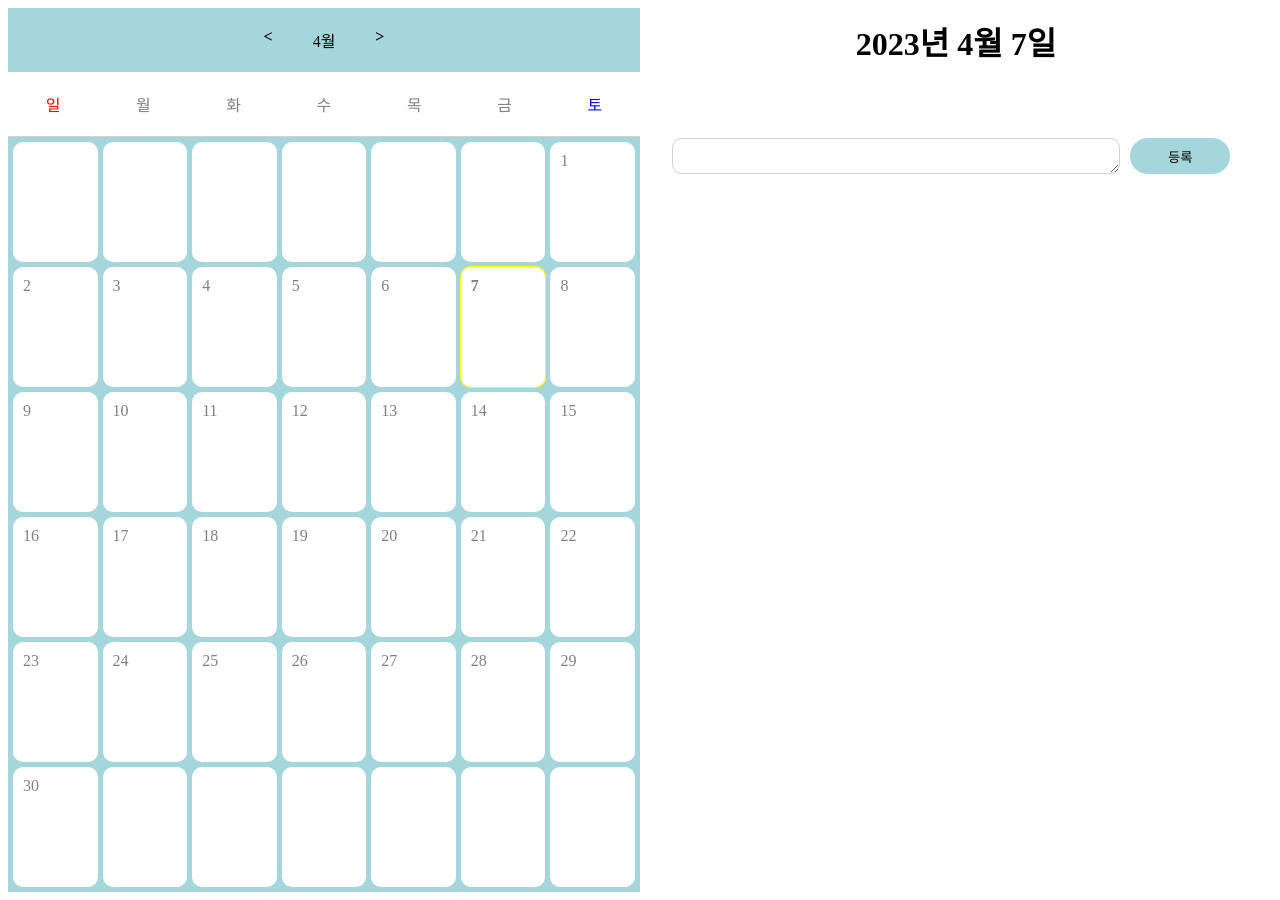
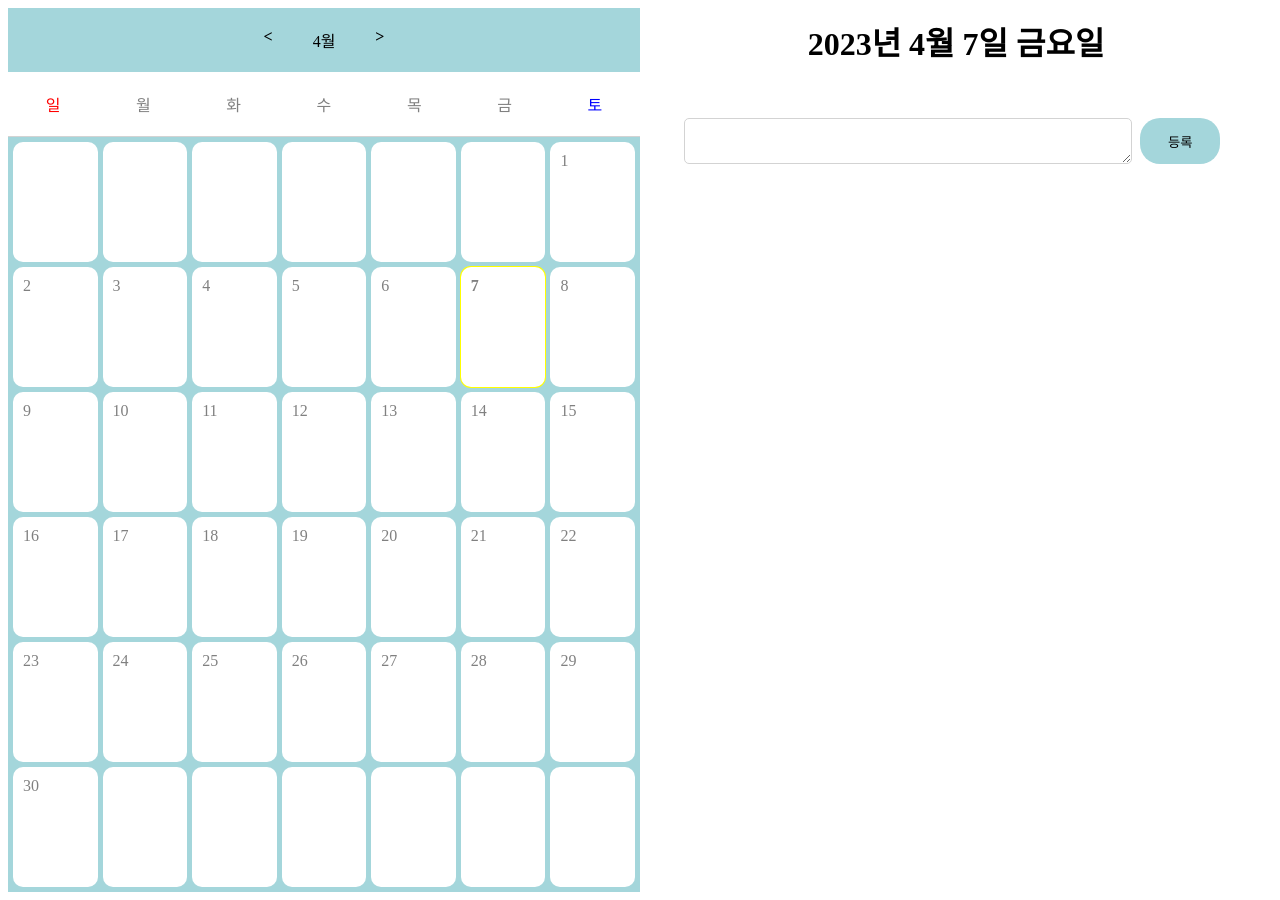
Before and after one commit to injubi/MyBusinessLog, a React (Create React App) app: page / in a window 1280 px wide. Built offline with nearby package versions, Linux system fonts and the light colour scheme; a web font is replaced by a local one.

Commit message:
이번주 기록 모아보기

```diff
--- a/public/index.html
+++ b/public/index.html
@@ -24,7 +24,7 @@
       work correctly both with client-side routing and a non-root public URL.
       Learn how to configure a non-root public URL by running `npm run build`.
     -->
-    <title>React App</title>
+    <title>my business log</title>
   </head>
   <body>
     <noscript>You need to enable JavaScript to run this app.</noscript>
--- a/src/components/Contents.tsx
+++ b/src/components/Contents.tsx
@@ -10,10 +10,11 @@ const Container = styled.div`
 `;
 
 const Item = styled.div`
-  width: 100%;
+  width: 80%;
   display: flex;
   justify-content: center;
-  padding-top: 20px;
+  padding: 20px 0 10px;
+  border-bottom: 1px solid lightgray;
 `;
 
 const Contents = () => {
--- a/src/components/Day.tsx
+++ b/src/components/Day.tsx
@@ -33,7 +33,6 @@ const Day = ({ day, isToday, dateObject }: DayProps) => {
   useEffect(() => {
     data.forEach((d) => {
       if (checkSameDate(d.date, dateObject)) {
-        console.log("here");
         setHasContents(true);
       }
     });
--- a/src/components/Header.tsx
+++ b/src/components/Header.tsx
@@ -27,7 +27,6 @@ const DayContainer = styled.div`
   justify-content: space-around;
   background-color: white;
   border-bottom: 1px solid lightgray;
-  /* padding: 10px 0; */
 `;
 
 const Day = styled.div<{ day: String }>`
@@ -38,8 +37,7 @@ const Day = styled.div<{ day: String }>`
 const Header = () => {
   const { targetDay, handleTargetDay } = useDay();
   const days = ["일", "월", "화", "수", "목", "금", "토"];
-  const preMonth = () => {};
-  const nextMonth = () => {};
+
   return (
     <Container>
       <MonthContainer>
--- a/src/components/Input.tsx
+++ b/src/components/Input.tsx
@@ -11,17 +11,17 @@ const Container = styled.div`
 `;
 const TextArea = styled.textarea`
   width: 70%;
-  height: 30px;
+  height: 40px;
   border: 1px solid lightgray;
-  border-radius: 10px;
+  border-radius: 5px;
 `;
 
 const Button = styled.button`
   border: 0;
   background-color: #a4d6db;
   color: black;
-  width: 100px;
-  margin: 0 10px;
+  width: 80px;
+  margin: 0 8px;
   border-radius: 20px;
   cursor: pointer;
 `;
@@ -31,7 +31,6 @@ const Input = () => {
   const { insertLog } = useLog();
 
   const handleClickBtn = () => {
-    console.log(content);
     if (content) {
       insertLog({ content: content, date: targetDay });
       setContent("");
--- a/src/components/Memo.tsx
+++ b/src/components/Memo.tsx
@@ -2,17 +2,24 @@ import styled from "styled-components";
 import NowDate from "./NowDate";
 import Input from "./Input";
 import Contents from "./Contents";
+import useDay from "../store/modules/day/dayHooks";
+import WeekContents from "./WeekContents";
 
 const Container = styled.div`
   width: 50vw;
+  display: flex;
+  flex-direction: column;
+  align-items: center;
 `;
 
 const Memo = () => {
+  const { targetDay } = useDay();
   return (
     <Container>
       <NowDate />
       <Contents />
       <Input />
+      {targetDay.getDay() === 4 && <WeekContents />}
     </Container>
   );
 };
--- a/src/components/NowDate.tsx
+++ b/src/components/NowDate.tsx
@@ -4,7 +4,7 @@ import useDay from "../store/modules/day/dayHooks";
 
 const Container = styled.div`
   width: 100%;
-  height: 100px;
+  height: 80px;
   font-size: 32px;
   font-weight: 600;
   display: flex;
@@ -14,11 +14,12 @@ const Container = styled.div`
 
 const NowDate = () => {
   const { targetDay } = useDay();
+  const weekday = ["일", "월", "화", "수", "목", "금", "토"];
 
   return (
     <Container>
       {targetDay.getFullYear()}년 {targetDay.getMonth() + 1}월{" "}
-      {targetDay.getDate()}일
+      {targetDay.getDate()}일 {weekday[targetDay.getDay()]}요일
     </Container>
   );
 };
--- /dev/null
+++ b/src/components/WeekContents.tsx
@@ -0,0 +1,52 @@
+import styled from "styled-components";
+import { useState } from "react";
+import { DataType } from "../store/modules/log/log";
+import useLog from "../store/modules/log/logHooks";
+import useDay from "../store/modules/day/dayHooks";
+const Container = styled.div`
+  width: 80%;
+  margin-top: 30px;
+  /* display: flex; */
+`;
+
+const CreateBtn = styled.div`
+  width: fit-content;
+  cursor: pointer;
+  &:hover {
+    border-bottom: 1px solid black;
+  }
+`;
+
+const Contents = styled.div`
+  margin: 20px;
+`;
+
+const Item = styled.div`
+  margin: 10px 0;
+`;
+const WeekContents = () => {
+  const [selectedData, setSelectedData] = useState<DataType[]>([]);
+  const { data } = useLog();
+  const { targetDay } = useDay();
+  const handleData = () => {
+    let tempData = data.filter(
+      (d) =>
+        d.date.getFullYear() === targetDay.getFullYear() &&
+        d.date.getMonth() === targetDay.getMonth() &&
+        targetDay.getDate() - d.date.getDate() < 7
+    );
+    setSelectedData(tempData);
+  };
+  return (
+    <Container>
+      <CreateBtn onClick={handleData}>→ 이번 주 업무 기록 모아보기</CreateBtn>
+      <Contents>
+        {selectedData.map((d, idx) => (
+          <Item key={idx}>- {d.content}</Item>
+        ))}
+      </Contents>
+    </Container>
+  );
+};
+
+export default WeekContents;
```
